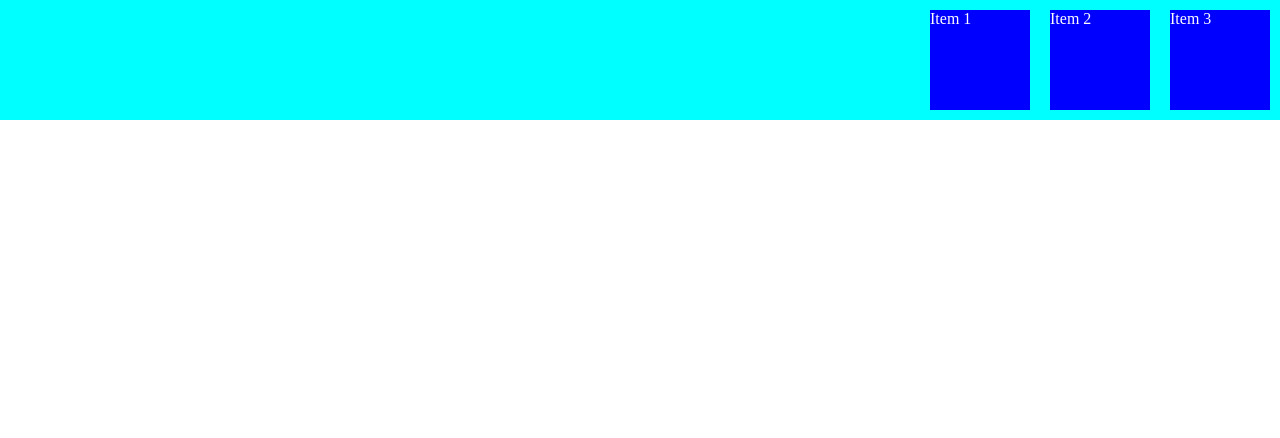
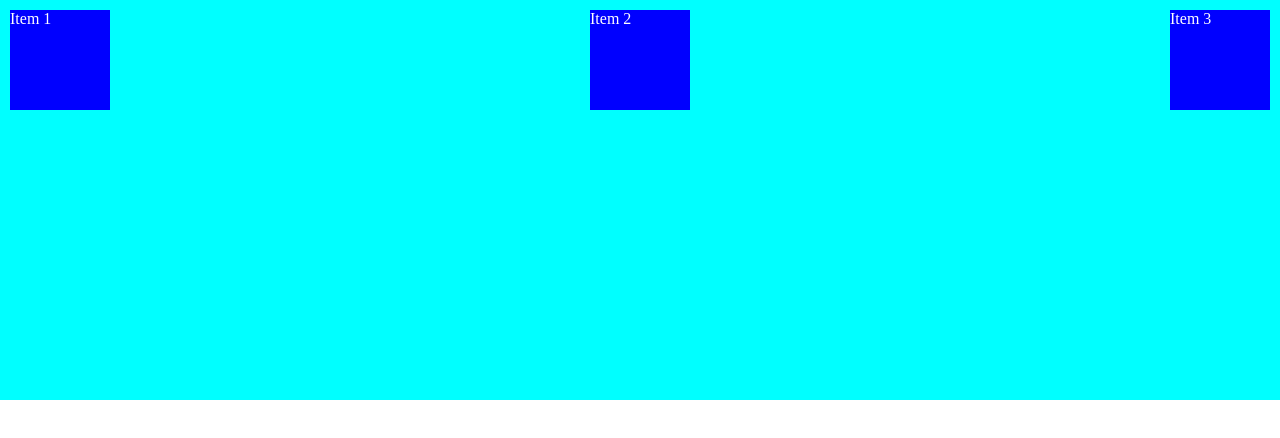
Before and after one commit to codeWithAshith/Css-Flexbox, a plain HTML site: page index.html in a window 1280 px wide. Drawn offline with Linux system fonts and the light colour scheme.

Commit message:
2. Align items

```diff
--- a/style.css
+++ b/style.css
@@ -7,13 +7,19 @@
 /* flex container */
 
 .flex-container {
+  /* height is mandatory as align items requires space */
+  height: 400px;
   display: flex;
   background-color: aqua;
-  justify-content: end;
-  /* justify-content: center;
-  justify-content: start;
-  justify-content: space-around;
-  justify-content: space-between; */
+  justify-content: space-between;
+  /* align-items: center; */
+  /* align-items: flex-start; */
+  /* align-items: flex-end; */
+
+  /* align-items: stretch; */
+
+  /* refer image */
+  align-items: baseline;
 }
 
 /* flex item */
```
Also changed, not shown: references/axis.png (renamed from axis.png), references/flex-start vs baseline.png (added), 1 other file.
